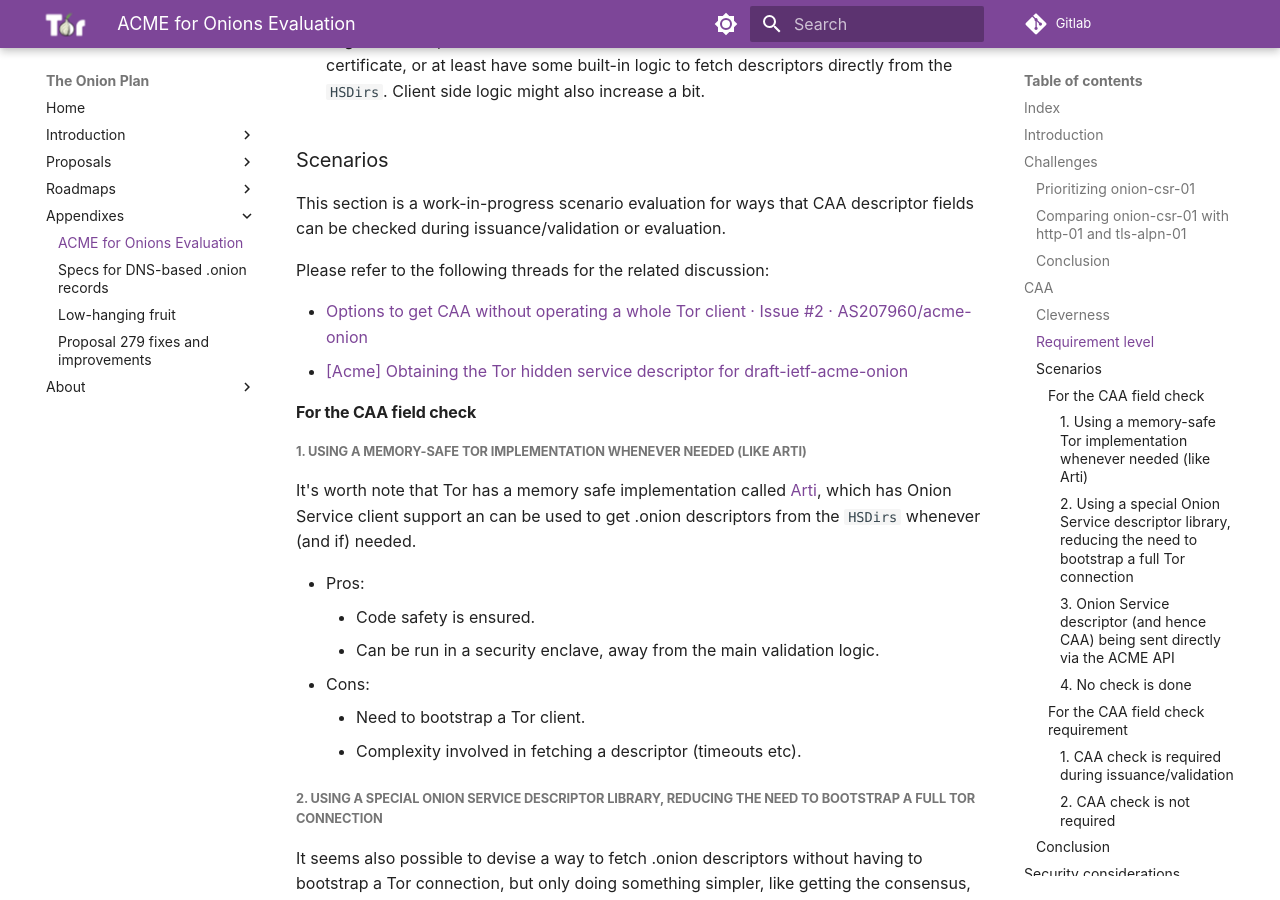
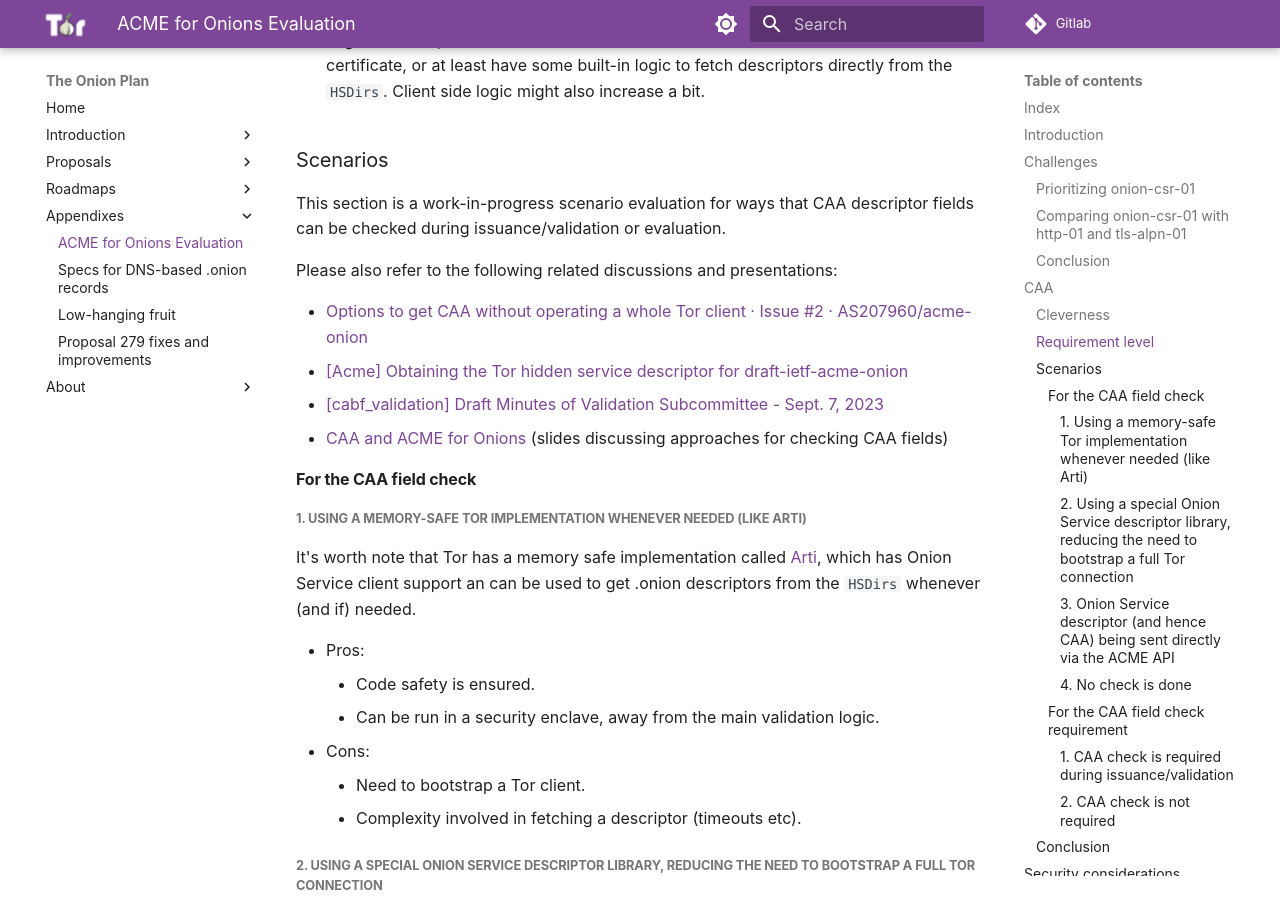
Before and after one commit to offsoc/onionplan, an MkDocs documentation site: the page built from docs/appendixes/acme.md, in a window 1280 px wide and 900 px high, scrolled down 5781 px. Built offline with MkDocs 1.6.1 and Material for MkDocs 9.7.7, drawn with Linux system fonts in a browser that asks for light colours.

Commit message:
Feat: ACME: CAA scenarios: additional references

```diff
--- a/docs/appendixes/acme.md
+++ b/docs/appendixes/acme.md
@@ -244,10 +244,12 @@ To be in the safe side, however,
 This section is a work-in-progress scenario evaluation for ways that CAA
 descriptor fields can be checked during issuance/validation or evaluation.
 
-Please refer to the following threads for the related discussion:
+Please also refer to the following related discussions and presentations:
 
 * [Options to get CAA without operating a whole Tor client · Issue #2 · AS207960/acme-onion](https://github.com/AS207960/acme-onion/issues/2)
 * [[Acme] Obtaining the Tor hidden service descriptor for draft-ietf-acme-onion](https://mailarchive.ietf.org/arch/msg/acme/LMYC_Ou41E_9RuaVSYPr7SIhCCc/)
+* [[cabf\_validation] Draft Minutes of Validation Subcommittee - Sept. 7, 2023](https://lists.cabforum.org/pipermail/validation/2023-September/001927.html)
+* [CAA and ACME for Onions](https://magicalcodewit.ch/cabf-2023-09-07-slides/) (slides discussing approaches for checking CAA fields)
 
 #### For the CAA field check
 
```
